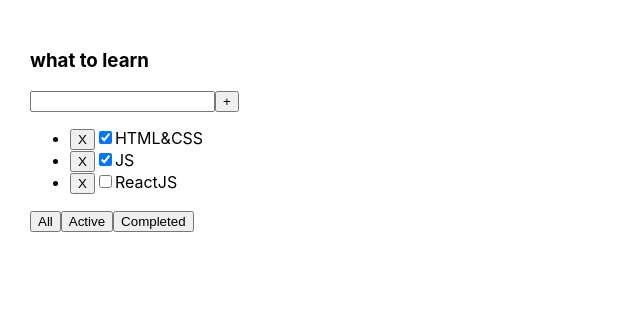
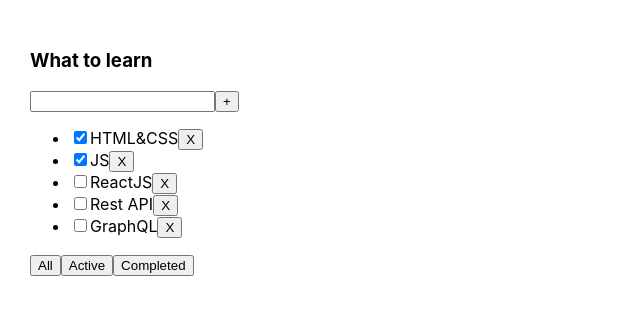
Before and after one commit to AlexYakovenko2001/todolist, a React (Create React App) app: page / in a window 1280 px wide. Shown: the top 314 px of the page, without its empty margins (0-640 px from the left). Built offline with nearby package versions, Linux system fonts and the light colour scheme.

Commit message:
Lesson 3(universal button, add input functionality, add tasks)

```diff
--- a/package.json
+++ b/package.json
@@ -10,10 +10,12 @@
     "@types/node": "^12.0.0",
     "@types/react": "^16.9.0",
     "@types/react-dom": "^16.9.0",
+    "@types/uuid": "^8.3.4",
     "react": "^16.13.1",
     "react-dom": "^16.13.1",
     "react-scripts": "3.4.1",
-    "typescript": "~3.7.2"
+    "typescript": "~3.7.2",
+    "uuid": "^8.3.2"
   },
   "scripts": {
     "start": "react-scripts start",
--- a/src/App.tsx
+++ b/src/App.tsx
@@ -1,37 +1,52 @@
 import React, {useState} from 'react';
 import './App.css';
 import {Todolist} from './Todolist';
+import {v1} from 'uuid';
+
+export type FilterValuesType = "all" | "active" | "completed";
 
 function App() {
-    const [tasks, setTasks] = useState([
-        {id: 1, title: 'HTML&CSS', isDone: true},
-        {id: 2, title: 'JS', isDone: true},
-        {id: 3, title: 'ReactJS', isDone: false}
-    ])
 
+    let [tasks, setTasks] = useState([
+        { id: v1(), title: "HTML&CSS", isDone: true },
+        { id: v1(), title: "JS", isDone: true },
+        { id: v1(), title: "ReactJS", isDone: false },
+        { id: v1(), title: "Rest API", isDone: false },
+        { id: v1(), title: "GraphQL", isDone: false },
+    ]);
 
-    const removeTask = (taskID: number) => {
-        setTasks(tasks.filter((el) => el.id !== taskID))
+    function removeTask(id: string) {
+        let filteredTasks = tasks.filter(t => t.id != id);
+        setTasks(filteredTasks);
     }
 
-    // const filterTask = (filtredValue: string) => {
-    //     setFilter(filtredValue)
-    // }
-    // const [filter, setFilter] = useState('all')
-    // let colander = tasks
-    // if (filter === 'active') {
-    //     colander = tasks.filter(el => !el.isDone)
-    // }
-    // if (filter === 'completed') {
-    //     colander = tasks.filter(el => el.isDone)
-    // }
+    let [filter, setFilter] = useState<FilterValuesType>("all");
+
+    let tasksForTodolist = tasks;
+
+    if (filter === "active") {
+        tasksForTodolist = tasks.filter(t => !t.isDone);
+    }
+    if (filter === "completed") {
+        tasksForTodolist = tasks.filter(t => t.isDone);
+    }
+
+    function changeFilter(value: FilterValuesType) {
+        setFilter(value);
+    }
+    const addTask = (newTitle:string) => {
+        const newTask = { id: v1(), title: newTitle, isDone: false }
+        setTasks([newTask, ...tasks])
+    }
+
     return (
         <div className="App">
-            <Todolist
-                title={'what to learn'}
-                tasks={tasks}
-                removeTask={removeTask}/>
-            {/*filterTask={filterTask}*/}
+            <Todolist title="What to learn"
+                      tasks={tasksForTodolist}
+                      removeTask={removeTask}
+                      changeFilter={changeFilter}
+                      addTask={addTask}
+            />
         </div>
     );
 }
--- a/src/Todolist.tsx
+++ b/src/Todolist.tsx
@@ -1,55 +1,68 @@
-import React, {useState} from 'react';
+import React, {ChangeEvent, KeyboardEvent, useState} from 'react';
+import {FilterValuesType} from './App';
+import {Button} from './components/Button';
 
-type TodolistPropsType={
-    title: string
-    tasks: Array<InArrayProps>
-    removeTask: (taskID:number)=>void
-    //filterTask: (filtredValue:string) => void
-}
-
-type InArrayProps={
-    id: number
+type TaskType = {
+    id: string
     title: string
     isDone: boolean
 }
-export const Todolist=(props: TodolistPropsType)=>{
 
-     const filterTask = (filtredValue: string) => {
-        setFilter(filtredValue)
+type PropsType = {
+    title: string
+    tasks: Array<TaskType>
+    removeTask: (taskId: string) => void
+    changeFilter: (value: FilterValuesType) => void
+    addTask: (newTitle: string) => void
+}
+
+export function Todolist(props: PropsType) {
+    const [title, setTitle] = useState('')
+
+    const addTaskHandler = () => {
+        props.addTask(title)
+        setTitle('')
     }
-    const [filter, setFilter] = useState('all')
-    let colander = props.tasks
-    if (filter === 'active') {
-        colander = props.tasks.filter(el => !el.isDone)
+    const onChangeHandler = (event: ChangeEvent<HTMLInputElement>) => {
+        setTitle(event.currentTarget.value)
     }
-    if (filter === 'completed') {
-        colander = props.tasks.filter(el => el.isDone)
+    const onKeyDownHandler = (event: KeyboardEvent<HTMLInputElement>) => {
+        if (event.key === 'Enter') addTaskHandler()
     }
 
-    return(
+    const tsarFooHandler = (filterValue: FilterValuesType) => {
+        props.changeFilter(filterValue)
+    }
+
+    return (
         <div>
             <h3>{props.title}</h3>
             <div>
-                <input/>
-                <button>+</button>
+                <input
+                    value={title}
+                    onChange={onChangeHandler}
+                    onKeyDown={onKeyDownHandler}
+                />
+                <Button callBack={addTaskHandler} nickName={'+'}/>
             </div>
             <ul>
-                {colander.map((el)=>{
-                    return (
-
-                        <li key={el.id}>
-                            <button onClick={()=>{props.removeTask(el.id)}}>X</button>
-                            <input type="checkbox" checked={el.isDone}/>
-                            <span>{el.title}</span>
-                        </li>
-                    )
-                })}
+                {props.tasks.map((t) => {
+                            const removeTask = () => {
+                                props.removeTask(t.id)
+                            }
+                            return (
+                                <li key={t.id}>
+                                    <input type="checkbox" checked={t.isDone}/>
+                                    <span>{t.title}</span>
+                                    <Button callBack={removeTask} nickName={'X'}/>
+                                </li>
+                            )
+                        })}
             </ul>
             <div>
-                <button onClick={()=>{filterTask('all')}}>All</button>
-                <button onClick={()=>{filterTask('active')}}>Active</button>
-                <button onClick={()=>{filterTask('completed')}}>Completed</button>
+                <Button callBack={() => tsarFooHandler('all')} nickName={'All'}/>
+                <Button callBack={() => tsarFooHandler('active')} nickName={'Active'}/>
+                <Button callBack={() => tsarFooHandler('completed')} nickName={'Completed'}/>
             </div>
-        </div>
-    )
+        </div>)
 }
--- /dev/null
+++ b/src/components/Button.tsx
@@ -0,0 +1,15 @@
+import React from 'react';
+
+type ButtonPropsType ={
+    callBack: ()=>void
+    nickName: string
+}
+
+export const Button = (props:ButtonPropsType) => {
+    const onClickHandler = () => {
+props.callBack()
+    }
+    return (
+        <button onClick={onClickHandler}>{props.nickName}</button>
+    );
+};
--- a/src/index.tsx
+++ b/src/index.tsx
@@ -4,7 +4,7 @@
 import App from './App';
 import * as serviceWorker from './serviceWorker';
 
-ReactDOM.render(<App />,document.getElementById('root'));
+ReactDOM.render(<App />,  document.getElementById('root'));
 
 // If you want your app to work offline and load faster, you can change
 // unregister() to register() below. Note this comes with some pitfalls.
```
Also changed, not shown: 1 other file (tests, documents, lock files or other folders).
